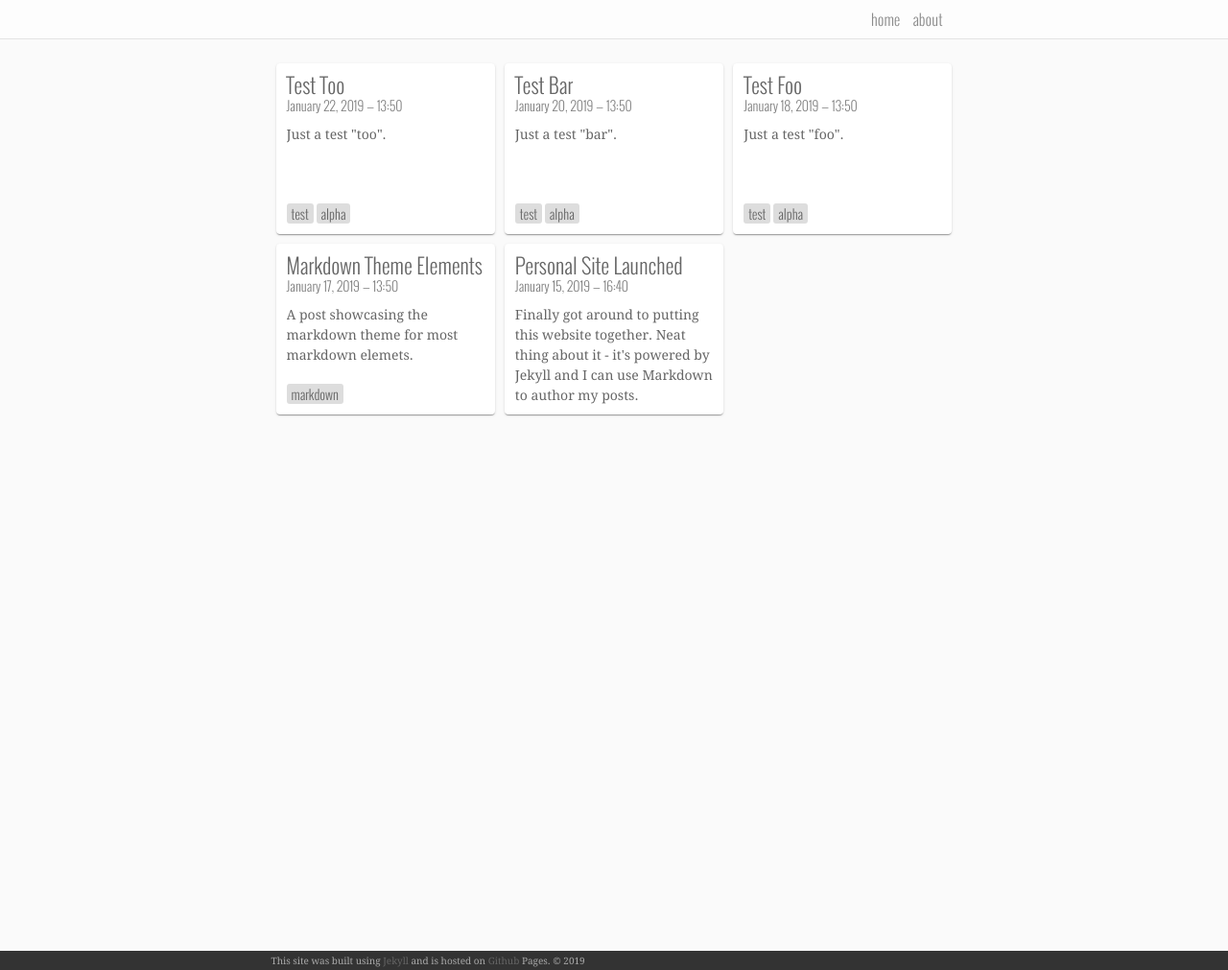
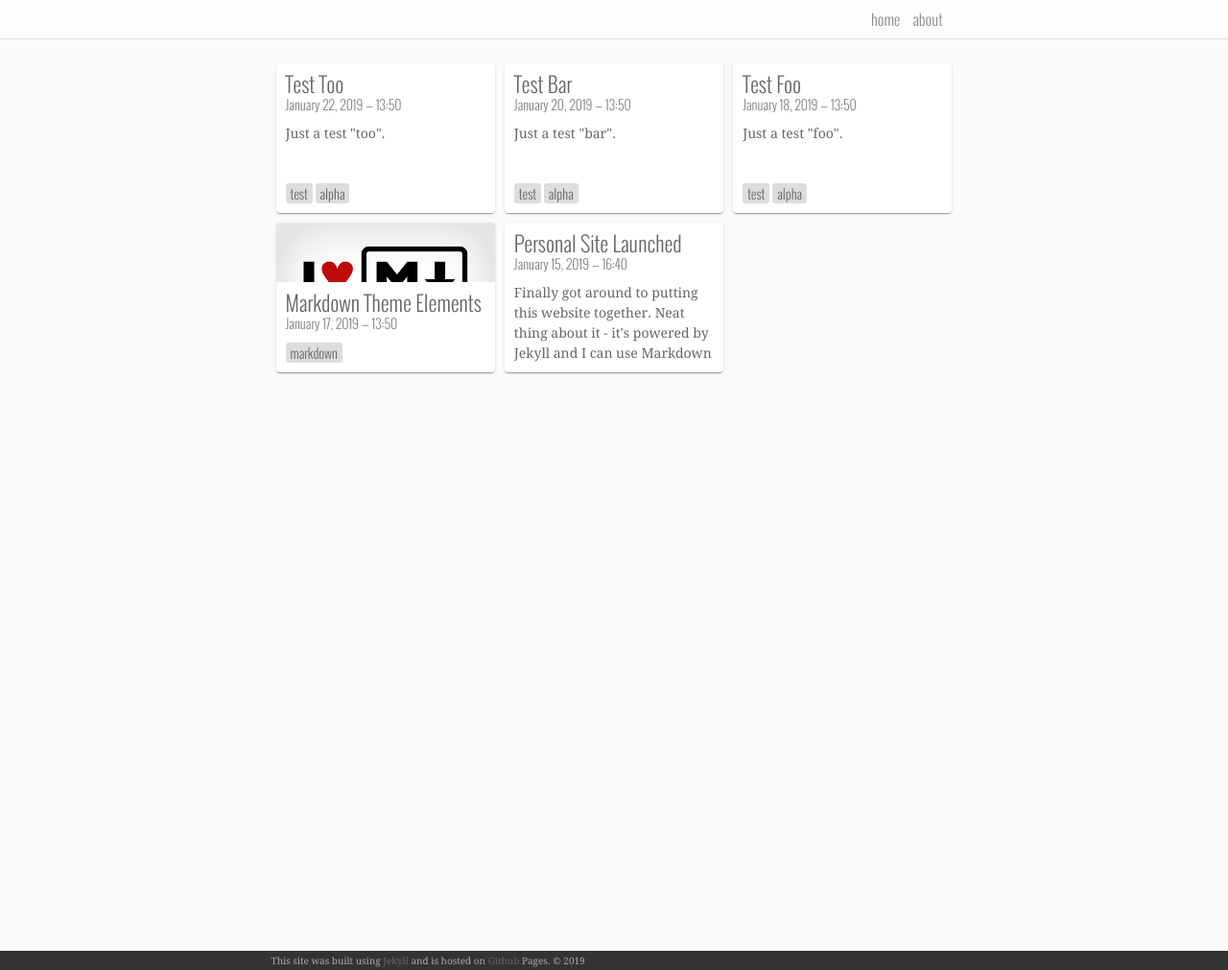
Before and after one commit to radmerti/radmerti.github.io, a Jekyll site: the page built from index.html, in a window 1280 px wide. Shown: the whole page at 96% size. Built offline with Jekyll 4.4.1, drawn with Linux system fonts in a browser that asks for light colours; the list of posts is cut into pages by our own code.

Commit message:
Started on grid layout with images.

```diff
--- a/_sass/_base.scss
+++ b/_sass/_base.scss
@@ -36,8 +36,8 @@ body {
 
     @include media-query($on-palm) {
         max-width: calc(#{$on-palm}*0.9 - (#{$horizontal-spacing-unit*0.5}));
-        padding-right: $horizontal-spacing-unit / 4;
-        padding-left: $horizontal-spacing-unit / 4;
+        padding-right: $horizontal-spacing-unit / 10;
+        padding-left: $horizontal-spacing-unit / 10;
     }
   }
 
--- a/_sass/_post.scss
+++ b/_sass/_post.scss
@@ -14,13 +14,13 @@
 
     .post-card {
       margin: 5px;
-      padding: 10px;
+      // padding: 10px;
       border-radius: $card-border-radius;
       background: #fff;
-      border: 1px solid transparent;
+      // border: 1px solid transparent;
+      box-shadow: $shadow-default;
       display: flex;
       flex-flow: column;
-      box-shadow: $shadow-default;
 
       height: $post-card-height;
       @include media-query($on-laptop) {
@@ -31,9 +31,12 @@
       }
 
       &:hover {
+        box-shadow: $shadow-hover;
+        // border: 1px solid $grey-color;
+      }
+
+      &:active {
         box-shadow: $shadow-active;
-        border: 1px solid $grey-color;
-        // transform: translate(0, -1px);
       }
 
       a.post-link {
@@ -46,12 +49,40 @@
       }
 
       p:last-child {
-        margin-bottom: 0px;
+        margin-bottom: 10px;
+      }
+
+      ul:last-child {
+        margin-bottom: 10px;
+      }
+
+      .post-thumbnail-crop {
+        width: 100%;
+        // height: 150px;
+        overflow: hidden;
+        border-top-left-radius: $card-border-radius;
+        border-top-right-radius: $card-border-radius;
+
+        img {
+          width: 100%;
+          // height: 300px;
+          // margin: -50px 0 0 0px;
+        }
+      }
+
+      .post-thumbnail {
+        margin-top: -11px;
+        margin-left: -11px;
+        margin-right: -11px;
+        border-top-left-radius: 4px;
+        border-top-right-radius: 4px;
+        height: 100%;
       }
 
       .post-summary {
         font-size: 14px;
         margin-bottom: $spacing-unit/2;
+        padding: 0px 10px;
         text-overflow: ellipsis;
         overflow: hidden;
         flex-grow: 1;
@@ -59,17 +90,20 @@
 
       .post-title {
         font-size: 22px;
+        padding: 10px 10px 0px 10px;
       }
 
       .post-meta {
         margin-bottom: $spacing-unit/3;
+        padding: 0px 10px;
       }
 
       .tag-list {
+        padding: 0px 10px;
+        height: $small-font-size*1.5;
         font-family: $header-font-family;
         font-weight: 300;
         font-size: $small-font-size;
-        height: $small-font-size*1.5;
         margin: 0;
 
         il {
--- a/css/main.scss
+++ b/css/main.scss
@@ -28,7 +28,8 @@ $caption_color:             #aaa;
 
 /* SHADOWS */
 $shadow-default: 0 2px 1px -1px rgba(0,0,0,.2), 0 1px 1px 0 rgba(0,0,0,.14), 0 1px 3px 0 rgba(0,0,0,.12);
-$shadow-active: 0 3px 1px -2px rgba(0,0,0,.2),0 2px 2px 0 rgba(0,0,0,.14),0 1px 5px 0 rgba(0,0,0,.12);
+$shadow-hover: 0 3px 1px -2px rgba(0,0,0,.2),0 2px 2px 0 rgba(0,0,0,.14),0 1px 5px 0 rgba(0,0,0,.12);
+$shadow-active: 0 3px 3px -2px rgba(0,0,0,.2),0 3px 4px 0 rgba(0,0,0,.14),0 1px 8px 0 rgba(0,0,0,.12);
 
 /* COLORS  */
 $red:                       #FF3636;
@@ -64,6 +65,82 @@ $theme-color:   $red;
     }
 }
 
+.mat-elevation-z0 {
+    box-shadow:0 0 0 0 rgba(0,0,0,.2),0 0 0 0 rgba(0,0,0,.14),0 0 0 0 rgba(0,0,0,.12)
+}
+.mat-elevation-z1 {
+    box-shadow:0 2px 1px -1px rgba(0,0,0,.2),0 1px 1px 0 rgba(0,0,0,.14),0 1px 3px 0 rgba(0,0,0,.12)
+}
+.mat-elevation-z2 {
+    box-shadow:0 3px 1px -2px rgba(0,0,0,.2),0 2px 2px 0 rgba(0,0,0,.14),0 1px 5px 0 rgba(0,0,0,.12)
+}
+.mat-elevation-z3 {
+    box-shadow:0 3px 3px -2px rgba(0,0,0,.2),0 3px 4px 0 rgba(0,0,0,.14),0 1px 8px 0 rgba(0,0,0,.12)
+}
+.mat-elevation-z4 {
+    box-shadow:0 2px 4px -1px rgba(0,0,0,.2),0 4px 5px 0 rgba(0,0,0,.14),0 1px 10px 0 rgba(0,0,0,.12)
+}
+.mat-elevation-z5 {
+    box-shadow:0 3px 5px -1px rgba(0,0,0,.2),0 5px 8px 0 rgba(0,0,0,.14),0 1px 14px 0 rgba(0,0,0,.12)
+}
+.mat-elevation-z6 {
+    box-shadow:0 3px 5px -1px rgba(0,0,0,.2),0 6px 10px 0 rgba(0,0,0,.14),0 1px 18px 0 rgba(0,0,0,.12)
+}
+.mat-elevation-z7 {
+    box-shadow:0 4px 5px -2px rgba(0,0,0,.2),0 7px 10px 1px rgba(0,0,0,.14),0 2px 16px 1px rgba(0,0,0,.12)
+}
+.mat-elevation-z8 {
+    box-shadow:0 5px 5px -3px rgba(0,0,0,.2),0 8px 10px 1px rgba(0,0,0,.14),0 3px 14px 2px rgba(0,0,0,.12)
+}
+.mat-elevation-z9 {
+    box-shadow:0 5px 6px -3px rgba(0,0,0,.2),0 9px 12px 1px rgba(0,0,0,.14),0 3px 16px 2px rgba(0,0,0,.12)
+}
+.mat-elevation-z10 {
+    box-shadow:0 6px 6px -3px rgba(0,0,0,.2),0 10px 14px 1px rgba(0,0,0,.14),0 4px 18px 3px rgba(0,0,0,.12)
+}
+.mat-elevation-z11 {
+    box-shadow:0 6px 7px -4px rgba(0,0,0,.2),0 11px 15px 1px rgba(0,0,0,.14),0 4px 20px 3px rgba(0,0,0,.12)
+}
+.mat-elevation-z12 {
+    box-shadow:0 7px 8px -4px rgba(0,0,0,.2),0 12px 17px 2px rgba(0,0,0,.14),0 5px 22px 4px rgba(0,0,0,.12)
+}
+.mat-elevation-z13 {
+    box-shadow:0 7px 8px -4px rgba(0,0,0,.2),0 13px 19px 2px rgba(0,0,0,.14),0 5px 24px 4px rgba(0,0,0,.12)
+}
+.mat-elevation-z14 {
+    box-shadow:0 7px 9px -4px rgba(0,0,0,.2),0 14px 21px 2px rgba(0,0,0,.14),0 5px 26px 4px rgba(0,0,0,.12)
+}
+.mat-elevation-z15 {
+    box-shadow:0 8px 9px -5px rgba(0,0,0,.2),0 15px 22px 2px rgba(0,0,0,.14),0 6px 28px 5px rgba(0,0,0,.12)
+}
+.mat-elevation-z16 {
+    box-shadow:0 8px 10px -5px rgba(0,0,0,.2),0 16px 24px 2px rgba(0,0,0,.14),0 6px 30px 5px rgba(0,0,0,.12)
+}
+.mat-elevation-z17 {
+    box-shadow:0 8px 11px -5px rgba(0,0,0,.2),0 17px 26px 2px rgba(0,0,0,.14),0 6px 32px 5px rgba(0,0,0,.12)
+}
+.mat-elevation-z18 {
+    box-shadow:0 9px 11px -5px rgba(0,0,0,.2),0 18px 28px 2px rgba(0,0,0,.14),0 7px 34px 6px rgba(0,0,0,.12)
+}
+.mat-elevation-z19 {
+    box-shadow:0 9px 12px -6px rgba(0,0,0,.2),0 19px 29px 2px rgba(0,0,0,.14),0 7px 36px 6px rgba(0,0,0,.12)
+}
+.mat-elevation-z20 {
+    box-shadow:0 10px 13px -6px rgba(0,0,0,.2),0 20px 31px 3px rgba(0,0,0,.14),0 8px 38px 7px rgba(0,0,0,.12)
+}
+.mat-elevation-z21 {
+    box-shadow:0 10px 13px -6px rgba(0,0,0,.2),0 21px 33px 3px rgba(0,0,0,.14),0 8px 40px 7px rgba(0,0,0,.12)
+}
+.mat-elevation-z22 {
+    box-shadow:0 10px 14px -6px rgba(0,0,0,.2),0 22px 35px 3px rgba(0,0,0,.14),0 8px 42px 7px rgba(0,0,0,.12)
+}
+.mat-elevation-z23 {
+    box-shadow:0 11px 14px -7px rgba(0,0,0,.2),0 23px 36px 3px rgba(0,0,0,.14),0 9px 44px 8px rgba(0,0,0,.12)
+}
+.mat-elevation-z24 {
+    box-shadow:0 11px 15px -7px rgba(0,0,0,.2),0 24px 38px 3px rgba(0,0,0,.14),0 9px 46px 8px rgba(0,0,0,.12)
+}
+
 
 
 // Import partials from `sass_dir` (defaults to `_sass`)
--- a/index.html
+++ b/index.html
@@ -9,15 +9,21 @@ header_weight: 0
 <!-- https://codepen.io/siiron/pen/Ipyuo?editors=1100 -->
 <ul class="grid">
   {% for post in paginator.posts %}
-    <li class="grid_item span__1">
+    <li class="grid_item span__{% if post.row_span %}{{ post.row_span }}{% else %}1{% endif %}">
       <div class="post-card">
         <a class="post-link" href="{{ post.url | prepend: site.baseurl }}" title="{{ post.title }}"><span></span></a>
-
+        {% if post.thumbnail %}
+          <div class="post-thumbnail-crop">
+            <img src="img/{{ post.thumbnail }}" alt="thumbnail">
+          </div>
+        {% endif %}
         <h2 class="post-title">{{ post.title }}</h2>
         <p class="post-meta">
           {{ post.date | date: '%B %-d, %Y — %H:%M' }}
         </p>
-        <p class="post-summary">{{ post.summary }}</p>
+        {% if post.thumbnail %}{% else %}
+          <p class="post-summary">{{ post.summary }}</p>
+        {% endif %}
 
         {% if post.tags %}
         {% if post.tags.size > 0 %}
```
Also changed, not shown: _posts/2019-01-17-markdown-elements.md (+2 -0 lines), img/love-markdown.png (added).
